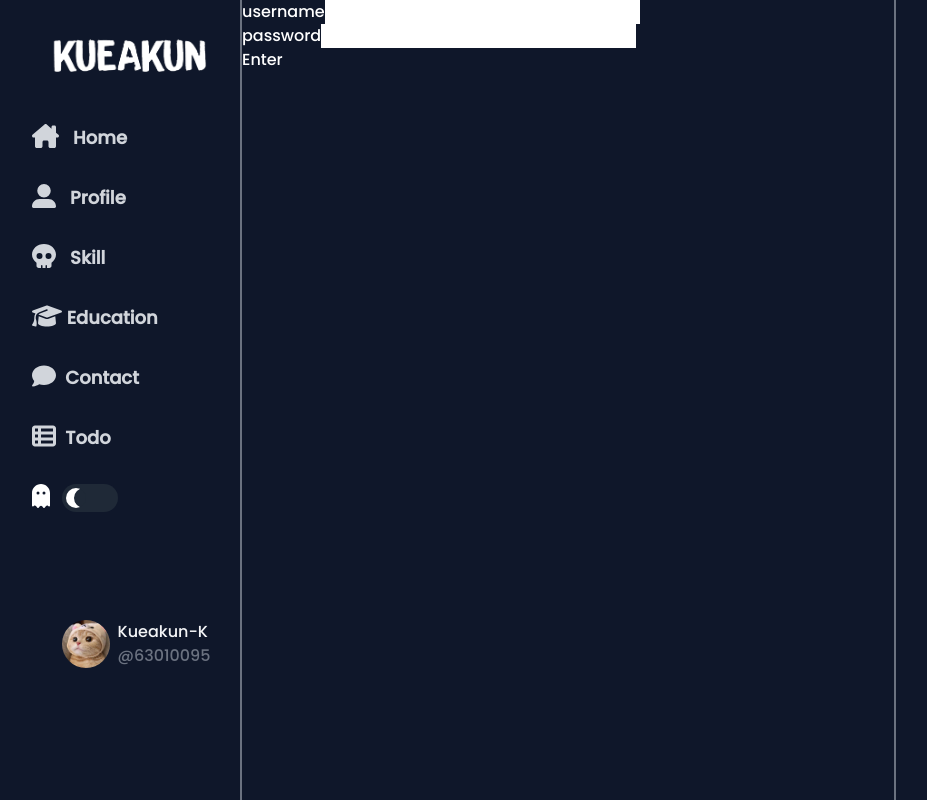
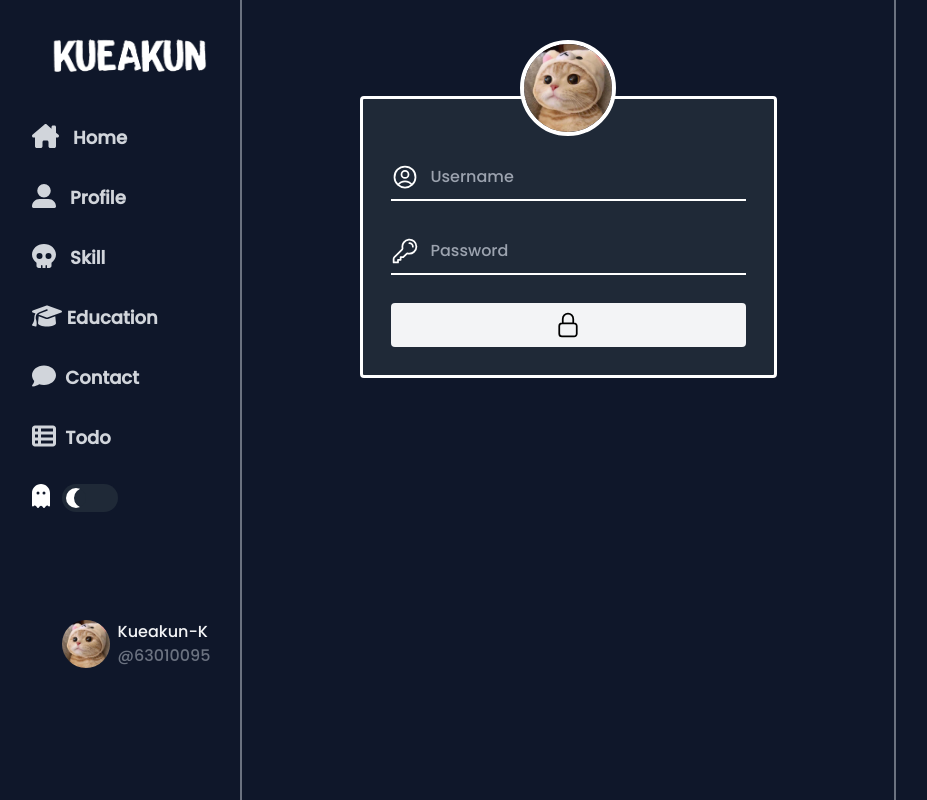
Before and after one commit to Kueakun-K/Kueakun, a React (Create React App) app: page /login in a window 1280 px wide. Shown: the whole page, without its empty margins (176-1103 px from the left). Built offline with nearby package versions, Linux system fonts and the light colour scheme.

Commit message:
login page

```diff
--- a/src/Pages/Login.jsx
+++ b/src/Pages/Login.jsx
@@ -1,36 +1,28 @@
-import { useState } from "react"
-import { useNavigate } from "react-router-dom"
-import axios from "axios"
+import React from "react";
+
+import cat from "../Assets/cat.png";
+
+import { UserCircleIcon, KeyIcon, LockClosedIcon } from "@heroicons/react/24/outline";
 
 const Login = () => {
-    const navigate = useNavigate();
-    const [username, setUsername] = useState("")
-    const [password, setPassword] = useState("")
-    const login = () => {
-        axios.post("https://kueakun.as.r.appspot.com/login", {
-            username: username,
-            password: password
-        }).then((res) => {
-            if (res.data !== false){
-                console.log(res.data)
-                navigate('../todo')
-            }
-            else{
-                console.log(res.data)
-            }
-        })
-    }
-    return(
-        <div>
-            <label className="dark:text-white">username</label>
-            <input type="text" value={username} onChange={(e) => setUsername(e.target.value)}/>
-            <br/>
-            <label className="dark:text-white">password</label>
-            <input type="password" value={password} onChange={(e) => setPassword(e.target.value)}/>
-            <br/>
-            <button className="dark:text-white" onClick={() => login()}>Enter</button>
+  return (
+    <div className="">
+      <div className="flex mt-10 justify-center">
+        <img src={cat} alt="cat" className="rounded-full w-24 absolute z-10 border-4 border-black dark:border-white"/>
+        <div className="absolute bg-gray-300 dark:bg-gray-800 p-7 pt-[3.5rem] top-[4.5rem] rounded mt-6 border-[3px] border-black dark:border-white">
+          <div className="flex border-b-2 border-black dark:border-white mb-7 py-2 dark:text-white">
+            <UserCircleIcon className="w-7 mr-3" />
+            <input placeholder="Username" className="focus:outline-none bg-gray-300 dark:bg-gray-800" />
+          </div>
+          <div className="flex border-b-2 border-black dark:border-white mb-7 py-2 dark:text-white">
+            <KeyIcon className="w-7 mr-3" />
+            <input type="Password" placeholder="Password" className="focus:outline-none bg-gray-300 dark:bg-gray-800" />
+          </div>
+          <button className="w-full flex justify-center py-2 bg-gray-800 dark:bg-gray-100 text-white dark:text-black rounded"><LockClosedIcon className="w-7"/></button>
         </div>
-    )
-}
+      </div>
+    </div>
+  );
+};
 
-export default Login
+export default Login;
--- a/src/Pages/Todo.jsx
+++ b/src/Pages/Todo.jsx
@@ -1,4 +1,5 @@
 import React from "react";
+import { useNavigate } from "react-router-dom";
 
 const Todo = () => {
   // let agent = navigator.userAgent;
@@ -16,6 +17,11 @@ const Todo = () => {
   // console.log(navigator.storage)
   // console.log(window.name)
   // console.log(navigator.userAgentData.brands);
+  const navigate = useNavigate();
+  React.useEffect(()=>{
+    navigate("/login")
+  },[])
+
 
   return <div></div>;
 };
```
